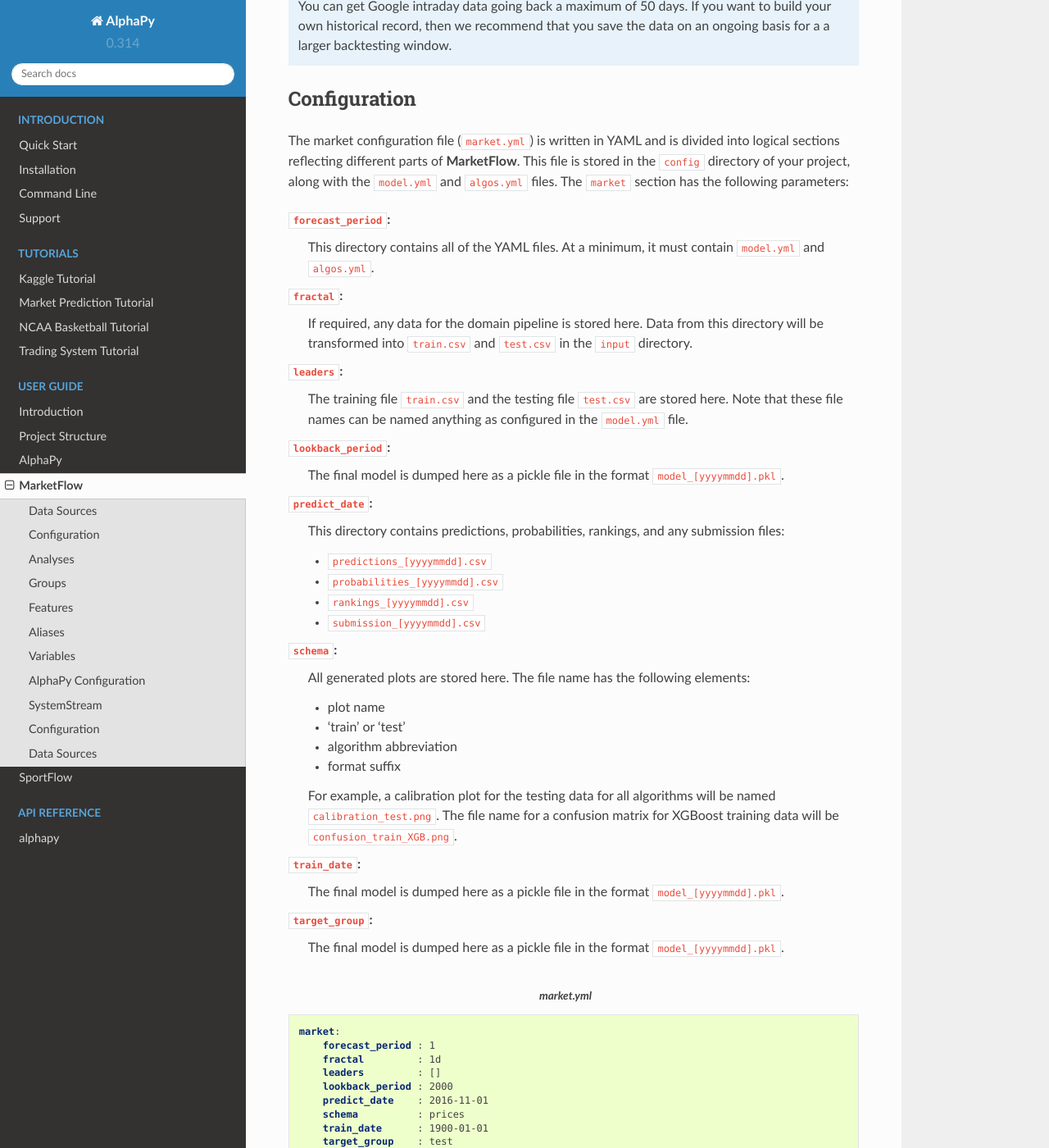
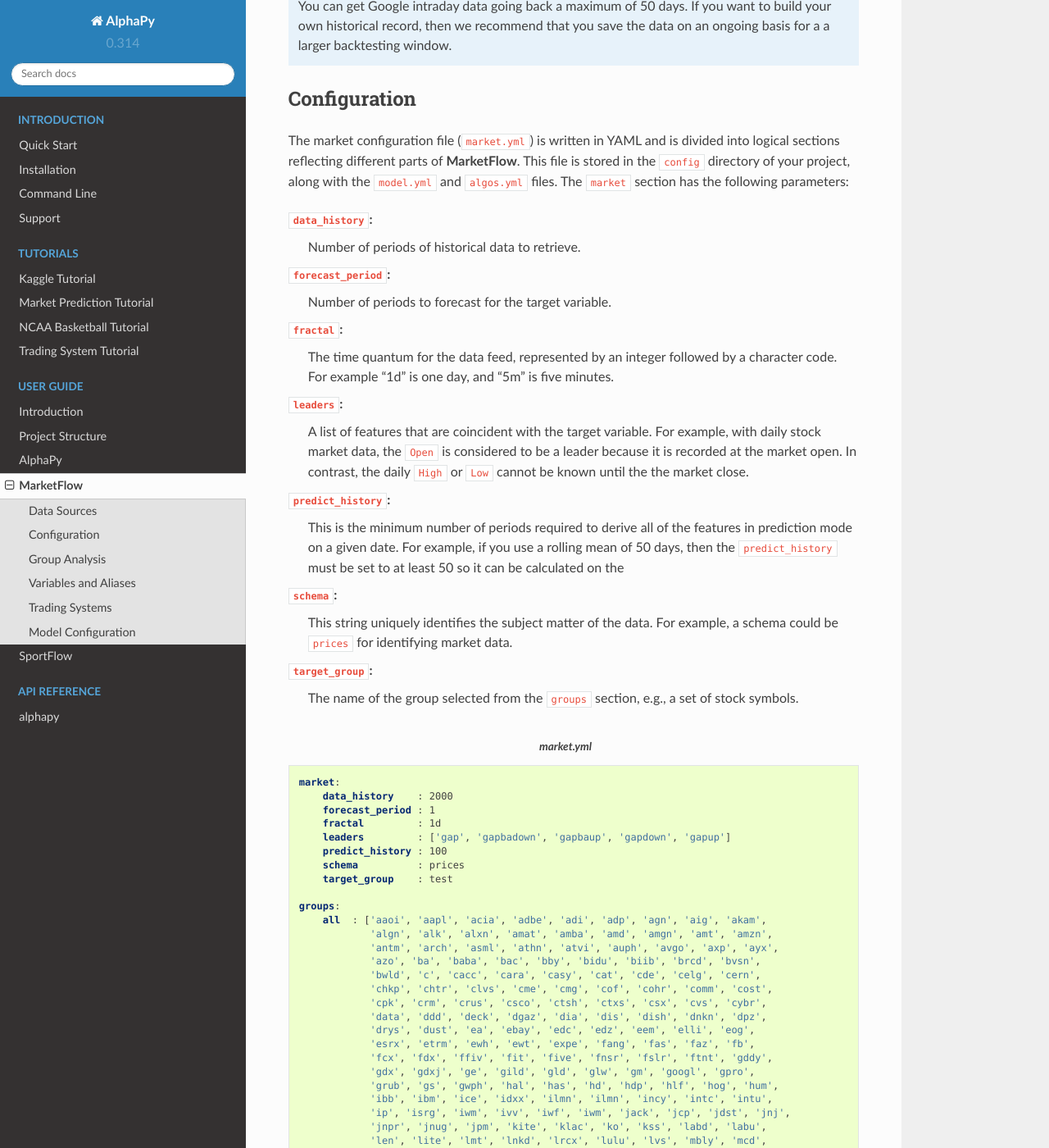
Before and after one commit to ScottfreeLLC/AlphaPy, a Sphinx documentation site: the page built from docs/user_guide/market_flow.rst, in a window 1280 px wide and 1400 px high, scrolled down 3314 px. Shown: the whole window at 82% size. Built offline with Sphinx 7.4.7 and the Read the Docs theme 2.0.0, drawn with Linux system fonts in a browser that asks for light colours; some of the changed text lies outside the part shown.

Commit message:
MarketFlow and SportFlow docs
MarketFlow and SportFlow docs

```diff
--- a/docs/user_guide/market.yml
+++ b/docs/user_guide/market.yml
@@ -1,11 +1,10 @@
 market:
+    data_history    : 2000
     forecast_period : 1
     fractal         : 1d
-    leaders         : []
-    lookback_period : 2000
-    predict_date    : 2016-11-01
+    leaders         : ['gap', 'gapbadown', 'gapbaup', 'gapdown', 'gapup']
+    predict_history : 100
     schema          : prices
-    train_date      : 1900-01-01
     target_group    : test
 
 groups:
@@ -39,7 +38,7 @@
             'utx', 'uvxy', 'v', 'veev', 'viav', 'vlo', 'vmc', 'vrsn', 'vrtx', 'vrx',
             'vwo', 'vxx', 'vz', 'wday', 'wdc', 'wfc', 'wfm', 'wmt', 'wynn', 'x',
             'xbi', 'xhb', 'xiv', 'xle', 'xlf', 'xlk', 'xlnx', 'xom', 'xlp', 'xlu',
-            'xlv', 'xme', 'xom', 'yelp', 'z']
+            'xlv', 'xme', 'xom', 'wix', 'yelp', 'z']
     etf  : ['dia', 'dust', 'edc', 'edz', 'eem', 'ewh', 'ewt', 'fas', 'faz',
             'gld', 'hyg', 'iwm', 'ivv', 'iwf', 'jnk', 'mdy', 'nugt', 'qqq',
             'sds', 'smh', 'spy', 'tbt', 'tlt', 'tna', 'tvix', 'tza', 'upro',
@@ -133,5 +132,3 @@
     vmunder    : 'vmratio < 1'
     volatility : 'atr_10 / close'
     wr         : 'hlrange == rmax_4'
-    xmadown    : 'cma_20 < cma_50 & cma_20[1] > cma_50[1]'
-    xmaup      : 'cma_20 > cma_50 & cma_20[1] < cma_50[1]'
--- a/docs/user_guide/market_flow.rst
+++ b/docs/user_guide/market_flow.rst
@@ -1,5 +1,5 @@
 MarketFlow
-===========
+==========
 
 **MarketFlow** transforms financial market data into machine learning
 models for making market predictions. The platform gets stock price
@@ -50,155 +50,126 @@
 of your project, along with the ``model.yml`` and ``algos.yml`` files.
 The ``market`` section has the following parameters:
 
+``data_history``:
+    Number of periods of historical data to retrieve.
+
 ``forecast_period``:
-    This directory contains all of the YAML files. At a minimum, it must
-    contain ``model.yml`` and ``algos.yml``.
+    Number of periods to forecast for the target variable.
 
 ``fractal``:
-    If required, any data for the domain pipeline is stored here. Data
-    from this directory will be transformed into ``train.csv`` and
-    ``test.csv`` in the ``input`` directory.
+    The time quantum for the data feed, represented by an integer
+    followed by a character code. For example "1d" is one day, and
+    "5m" is five minutes.
 
 ``leaders``:
-    The training file ``train.csv`` and the testing file ``test.csv``
-    are stored here. Note that these file names can be named anything
-    as configured in the ``model.yml`` file.
+    A list of features that are coincident with the target variable.
+    For example, with daily stock market data, the ``Open`` is
+    considered to be a leader because it is recorded at the market
+    open. In contrast, the daily ``High`` or ``Low`` cannot be
+    known until the the market close.
 
-``lookback_period``:
-    The final model is dumped here as a pickle file in the format
-    ``model_[yyyymmdd].pkl``.
-
-``predict_date``:
-    This directory contains predictions, probabilities, rankings,
-    and any submission files:
-
-    * ``predictions_[yyyymmdd].csv``
-    * ``probabilities_[yyyymmdd].csv``
-    * ``rankings_[yyyymmdd].csv``
-    * ``submission_[yyyymmdd].csv``
+``predict_history``:
+    This is the minimum number of periods required to derive all
+    of the features in prediction mode on a given date. For example,
+    if you use a rolling mean of 50 days, then the ``predict_history``
+    must be set to at least 50 so it can be calculated on the
 
 ``schema``:
-    All generated plots are stored here. The file name has the
-    following elements:
-
-    * plot name
-    * 'train' or 'test'
-    * algorithm abbreviation
-    * format suffix
-
-    For example, a calibration plot for the testing data for all
-    algorithms will be named ``calibration_test.png``. The file
-    name for a confusion matrix for XGBoost training data will be
-    ``confusion_train_XGB.png``.
-
-``train_date``:
-    The final model is dumped here as a pickle file in the format
-    ``model_[yyyymmdd].pkl``.
+    This string uniquely identifies the subject matter of the data.
+    For example, a schema could be ``prices`` for identifying market
+    data.
 
 ``target_group``:
-    The final model is dumped here as a pickle file in the format
-    ``model_[yyyymmdd].pkl``.
+    The name of the group selected from the ``groups`` section,
+    e.g., a set of stock symbols.
 
 .. literalinclude:: market.yml
    :language: yaml
    :caption: **market.yml**
 
-Analyses
---------
+Group Analysis
+--------------
 
-x
+The cornerstone of MarketFlow is the *Analysis*. You can create
+models and forecasts for different groups of stocks. The purpose
+of the analysis object is to gather data for all of the group
+members and then consolidate the data into train and test files.
+Further, some features and the target variable have to be adjusted
+(lagged) to avoid data leakage.
 
-Groups
-------
+A group is simply a collection of symbols for analysis. In this
+example, we create different groups for technology stocks, ETFs,
+and a smaller group for testing. To create a model for a given
+group, simply set the ``target_group`` in the ``market`` section
+of the market.yml file and run ``mflow``.
 
 .. literalinclude:: market.yml
    :language: yaml
    :caption: **market.yml**
-   :lines: 11-52
+   :lines: 10-51
 
-Features
---------
+Variables and Aliases
+---------------------
+
+Because market analysis has a wide array of technical indicators,
+you can define features using the *Variable Definition Language* (VDL).
+
+
+
+
+
+
+
+For example, suppose I want a feature that indicates whether
+or not a stock is above its 50-day moving average.
+
+
+.. code-block:: yaml
+   :caption: **market.yml**
+
+    treatments:
+        doji : ['alphapy.features', 'runs_test', ['all'], 18]
+        hc   : ['alphapy.features', 'runs_test', ['all'], 18]
+
+Alias Examples:
 
 .. literalinclude:: market.yml
    :language: yaml
    :caption: **market.yml**
-   :lines: 54-70
+   :lines: 71-104
 
-Aliases
--------
+Variable Examples:
 
 .. literalinclude:: market.yml
    :language: yaml
    :caption: **market.yml**
-   :lines: 72-105
+   :lines: 106-134
 
-Variables
----------
-
-Variable Definition Language (VDL) that would make it easy for data
-scientists to define formulas and functions. Features are applied to groups,
-so feature sets are uniformly applied across multiple frames.
-The features are represented by variables, and
-these variables map to functions with parameters.
-
-# Numeric substitution is allowed for any number in the expression.
-# Offsets are allowed in event expressions but cannot be substituted.
-#
-# Examples
-# --------
-#
-# Variable('rrunder', 'rr_3_20 <= 0.9')
-#
-# 'rrunder_2_10_0.7'
-# 'rrunder_2_10_0.9'
-# 'xmaup_20_50_20_200'
-# 'xmaup_10_50_20_50'
+Once the aliases and variables are defined, you have a foundation
+for defining the features:
 
 .. literalinclude:: market.yml
    :language: yaml
    :caption: **market.yml**
-   :lines: 107-137
+   :lines: 53-69
 
-AlphaPy Configuration
----------------------
+Trading Systems
+---------------
 
-.. literalinclude:: market_model.yml
-   :language: text
-   :caption: **model.yml**
-
-SystemStream
-------------
-
-**SystemStream** transforms financial market data into machine learning
-models for making market predictions. The platform gets stock price
-data from Yahoo Finance (end-of-day) and Google Finance (intraday),
-transforming the data into canonical form for training and testing.
-StockStream is powerful because you can easily apply new features
-to groups of stocks simultaneously using our *Feature Definition
-Language* (FDL). All of the dataframes are aggregated and split
-into training and testing files for input into *AlphaPy*.
+x
 
 .. image:: system_pipeline.png
    :alt: Market Pipeline
    :width: 100%
    :align: center
 
-Configuration
--------------
+Model Configuration
+-------------------
 
-Here is an example of a model configuration file. It is written in YAML
-and is divided into logical sections reflecting different parts of the
-pipeline.
+MarketFlow runs on top of AlphaPy, so the ``model.yml`` file has
+the same format. In the following example, note the use of treatments
+to calculate runs for a set of features.
 
-.. literalinclude:: systemstream.yml
-   :language: yaml
-   :caption: **market.yml**
-
-Data Sources
-------------
-
-.. csv-table:: Amazon Daily Stock Prices (Source: Yahoo)
-   :file: amzn_daily.csv
-
-.. csv-table:: Amazon Intraday Stock Prices (Source: Google)
-   :file: amzn_intraday.csv
+.. literalinclude:: market_model.yml
+   :language: text
+   :caption: **model.yml**
--- a/docs/user_guide/market_model.yml
+++ b/docs/user_guide/market_model.yml
@@ -9,7 +9,6 @@
                          'low[1]', 'high[1]', 'net', 'close[1]', 'rmin_3', 'rmin_4', 'rmin_5',
                          'rmin_7', 'rmin_8', 'rmin_10', 'rmin_18', 'pval', 'mval', 'vma',
                          'rmax_2', 'rmax_3', 'rmax_4', 'rmax_5', 'rmax_6', 'rmax_7', 'rmax_10']
-    dummy_limit       : 100
     features          : '*'
     sampling          :
         option        : True
@@ -21,12 +20,9 @@
     split             : 0.4
     target            : rrover
     target_value      : True
-    test              : 'test'
-    test_labels       : True
-    train             : 'train'
 
 model:
-    algorithms        : ['XGB']
+    algorithms        : ['RF']
     balance_classes   : True
     calibration       :
         option        : False
@@ -34,8 +30,8 @@
     cv_folds          : 3
     estimators        : 501
     feature_selection :
-        option        : False
-        percentage    : 10
+        option        : True
+        percentage    : 50
         uni_grid      : [5, 10, 15, 20, 25]
         score_func    : f_classif
     grid_search       :
@@ -46,7 +42,7 @@
         sampling_pct  : 0.25
     pvalue_level      : 0.01
     rfe               :
-        option        : False
+        option        : True
         step          : 10
     scoring_function  : 'roc_auc'
     type              : classification
@@ -62,9 +58,7 @@
     encoding          :
         rounding      : 3
         type          : factorize
-    genetic           :
-        option        : False
-        features      : 20
+    factors           : []
     interactions      :
         option        : True
         poly_degree   : 2
@@ -96,6 +90,9 @@
         components    : 2
         learning_rate : 1000.0
         perplexity    : 30.0
+    variance          :
+        option        : True
+        threshold     : 0.1
 
 treatments:
     doji              : ['alphapy.features', 'runs_test', ['all'], 18]
@@ -114,13 +111,13 @@
 pipeline:
     number_jobs       : -1
     seed              : 10231
-    verbosity         : 1
+    verbosity         : 0
 
 plots:
     calibration       : True
     confusion_matrix  : True
     importances       : True
-    learning_curve    : False
+    learning_curve    : True
     roc_curve         : True
 
 xgboost:
--- /dev/null
+++ b/docs/user_guide/sport.yml
@@ -0,0 +1,6 @@
+sport:
+    points_max      : 100
+    points_min      : 50
+    random_scoring  : False
+    seasons         : []
+    rolling_window  : 3
```
Also changed, not shown: docs/user_guide/ncaa.csv (added, +40 -0 lines), docs/user_guide/sport_flow.rst (+4 -4 lines).
